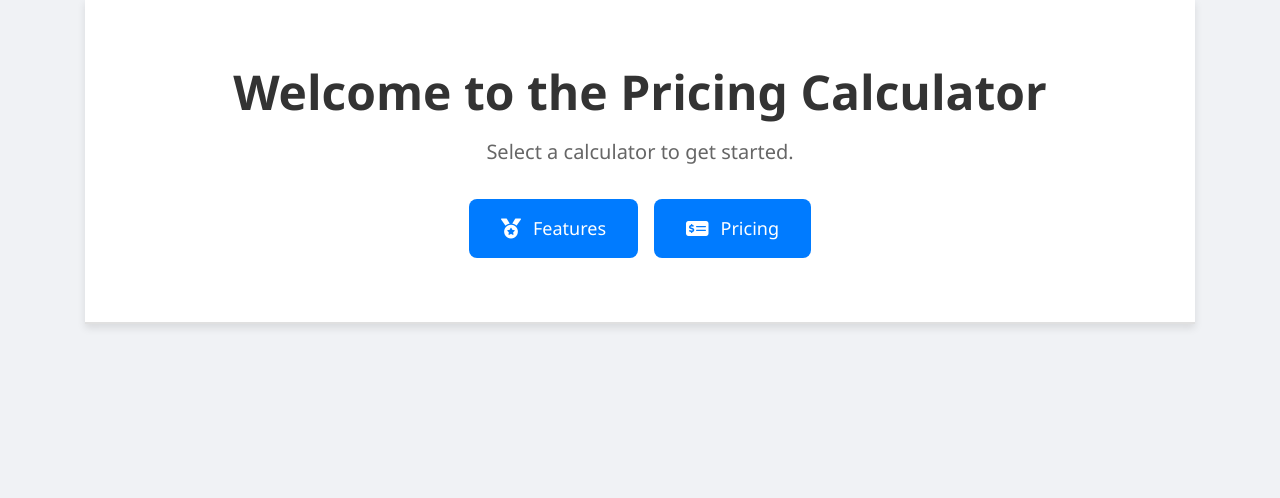
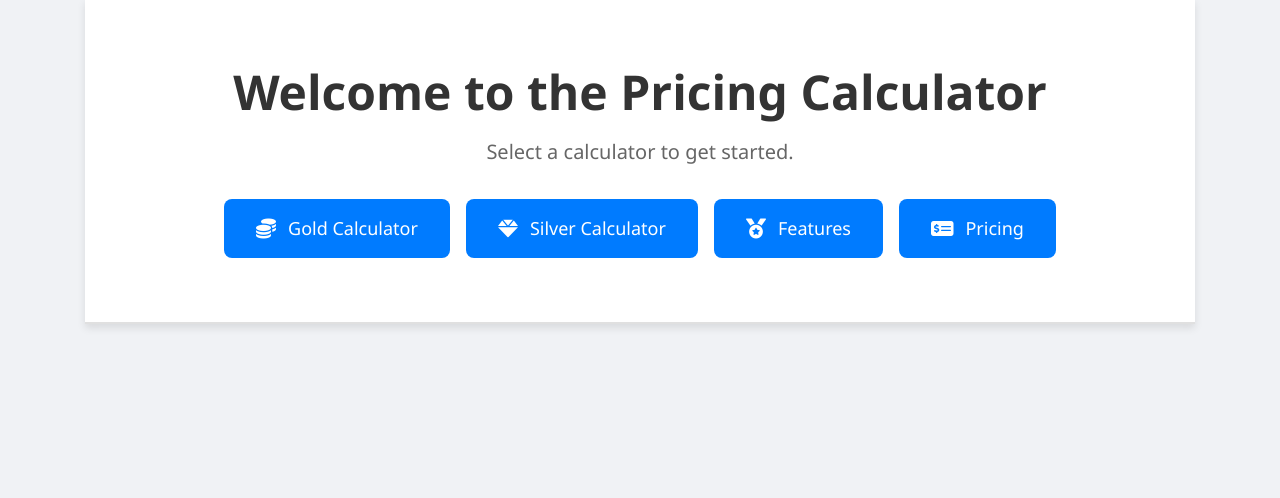
Before and after one commit to codeperfectplus/GoldSilverBilling, a Flask app: page / in a window 1280 px wide. Shown: the part 147-645 px from the top of the page. Run offline with Flask 3, Linux system fonts and the light colour scheme; the visitor is signed in with stand-in values (Sample User, id 1); data comes from the database, SQL or seed files in the repository; some libraries are stand-ins or nearby versions.

Commit message:
chore: system setting  improved

```diff
--- a/app.py
+++ b/app.py
@@ -11,7 +11,7 @@ from flask_session import Session
 from flask_sqlalchemy import SQLAlchemy
 from flask_bcrypt import Bcrypt
 from flask_login import LoginManager, UserMixin, login_user, logout_user, current_user, login_required
-from calcualtors import GoldCalculator, SilverCalculator
+from calculators import GoldCalculator, SilverCalculator
 
 # Initialize the Flask app
 app = Flask(__name__)
@@ -123,8 +123,9 @@ with app.app_context():
 with app.app_context():
     db.create_all()
     settings = Settings(currency='INR', theme='light', language='en',
-                        is_gold_jewellers_sidebar=False,
-                        is_gold_calculator_enabled=False, is_silver_calculator_enabled=False)
+                        is_gold_jewellers_sidebar=True,
+                        is_gold_calculator_enabled=True,
+                        is_silver_calculator_enabled=True)
     db.session.add(settings)
     db.session.commit()
 
@@ -150,10 +151,9 @@ def page_not_found(e):
 # Home route
 @app.route('/')
 def home() -> str:
-    is_gold_calculator_enabled = Settings.query.first().is_gold_calculator_enabled
-    is_silver_calculator_enabled = Settings.query.first().is_silver_calculator_enabled
-    return render_template('homepage.html', is_gold_calculator_enabled=is_gold_calculator_enabled,
-                           is_silver_calculator_enabled=is_silver_calculator_enabled)
+    system_settings = Settings.query.first()
+    return render_template('homepage.html', is_gold_calculator_enabled=system_settings.is_gold_calculator_enabled,
+                           is_silver_calculator_enabled=system_settings.is_silver_calculator_enabled)
 
 @app.context_processor
 def inject_theme():
@@ -163,11 +163,8 @@ def inject_theme():
 # Gold calculator route
 @app.route('/gold-calculator', methods=['GET', 'POST'])
 def gold_calculator():
-    current_currency = Settings.query.first().currency
-    is_gold_jewellers_sidebar = Settings.query.first().is_gold_jewellers_sidebar
-    currency_symbol = currency_to_symbol_dict.get(current_currency, '$')
-    is_gold_calculator_enabled = Settings.query.first().is_gold_calculator_enabled
-    if not is_gold_calculator_enabled:
+    system_settings = Settings.query.first()
+    if not system_settings.is_gold_calculator_enabled:
         return redirect(url_for('permission_denied'))
     if request.method == 'POST':
         try:
@@ -194,7 +191,7 @@ def gold_calculator():
                 service_charge=gold_service_charge,
                 tax=gold_tax,
                 total=bill_details['Final Price'],
-                currency=current_currency,
+                currency=system_settings.currency,
             )
             db.session.add(transaction)
             db.session.commit()
@@ -210,9 +207,9 @@ def gold_calculator():
                                    price_per_gram=gold_price_per_gram,
                                    purity=purity,
                                    config=app.config,
-                                   current_currency=current_currency,
-                                   currency_symbol=currency_symbol,
-                                   is_gold_jewellers_sidebar=is_gold_jewellers_sidebar)
+                                   current_currency=system_settings.currency,
+                                   currency_symbol=system_settings.currency_symbol,
+                                   is_gold_jewellers_sidebar=system_settings.is_gold_jewellers_sidebar)
         except ValueError as e:
             logging.error(f"ValueError in gold calculator: {str(e)}")
             flash(f"Input error: {str(e)}", 'error')
@@ -228,18 +225,16 @@ def gold_calculator():
                            service_charge=gold_service_charge,
                            tax=gold_tax,
                            config=app.config,
-                           current_currency=current_currency,
-                           currency_symbol=currency_symbol,
-                           is_gold_jewellers_sidebar=is_gold_jewellers_sidebar)
+                           current_currency=system_settings.currency,
+                           currency_symbol=currency_to_symbol_dict.get(system_settings.currency, '$'),
+                           is_gold_jewellers_sidebar=system_settings.is_gold_jewellers_sidebar)
 
 
 # Silver calculator route
 @app.route('/silver-calculator', methods=['GET', 'POST'])
 def silver_calculator():
-    current_currency = Settings.query.first().currency
-    currency_symbol = currency_to_symbol_dict.get(current_currency, '$')
-    is_silver_calculator_enabled = Settings.query.first().is_silver_calculator_enabled
-    if not is_silver_calculator_enabled:
+    system_settings = Settings.query.first()
+    if not system_settings.is_silver_calculator_enabled:
         return redirect(url_for('permission_denied'))
     if request.method == 'POST':
         try:
@@ -282,8 +277,8 @@ def silver_calculator():
                                    price_per_gram=silver_price_per_gram,
                                    purity=silver_purity,
                                    config=app.config,
-                                   current_currency=current_currency,
-                                   currency_symbol=currency_symbol)
+                                   current_currency=system_settings.currency,
+                                   currency_symbol=currency_to_symbol_dict.get(system_settings.currency, '$'))
         except ValueError as e:
             logging.error(f"ValueError in silver calculator: {str(e)}")
             flash(f"Input error: {str(e)}", 'error')
@@ -299,8 +294,8 @@ def silver_calculator():
                            service_charge=silver_service_charge,
                            tax=silver_tax,
                            config=app.config,
-                           current_currency=current_currency,
-                           currency_symbol=currency_symbol)
+                           current_currency=system_settings.currency,
+                           currency_symbol=currency_to_symbol_dict.get(system_settings.currency, '$'))
 
 @app.route('/history', methods=['GET'])
 @login_required
--- a/calcualtors/__init__.py
+++ /dev/null
@@ -1,2 +0,0 @@
-from calcualtors.gold_calculator import GoldCalculator
-from calcualtors.silver_calcualtor import SilverCalculator
--- /dev/null
+++ b/calculators/__init__.py
@@ -0,0 +1,2 @@
+from calculators.gold_calculator import GoldCalculator
+from calculators.silver_calcualtor import SilverCalculator
--- a/templates/settings.html
+++ b/templates/settings.html
@@ -21,9 +21,10 @@
                     </select>
                 </div>
             </div>
+            <!-- Theme of the website -->
             <div class="col-md-6">
                 <div class="form-group">
-                    <label for="theme">Theme(pending)</label>
+                    <label for="theme">Theme</label>
                     <select id="theme" name="theme" class="form-control">
                         <option value="light" {% if settings and settings.theme == 'light' %}selected{% endif %}>Light</option>
                         <option value="dark" {% if settings and settings.theme == 'dark' %}selected{% endif %}>Dark</option>
@@ -34,7 +35,7 @@
         <div class="row">
             <div class="col-md-6">
                 <div class="form-group">
-                    <label for="language">Language(pending)</label>
+                    <label for="language">Language</label>
                     <select id="language" name="language" class="form-control">
                         <option value="en" {% if settings and settings.language == 'en' %}selected{% endif %}>English</option>
                         <option value="es" {% if settings and settings.language == 'es' %}selected{% endif %}>Spanish</option>
```
Also changed, not shown: calculators/gold_calculator.py (renamed from calcualtors/gold_calculator.py), calculators/silver_calcualtor.py (renamed from calcualtors/silver_calcualtor.py).
